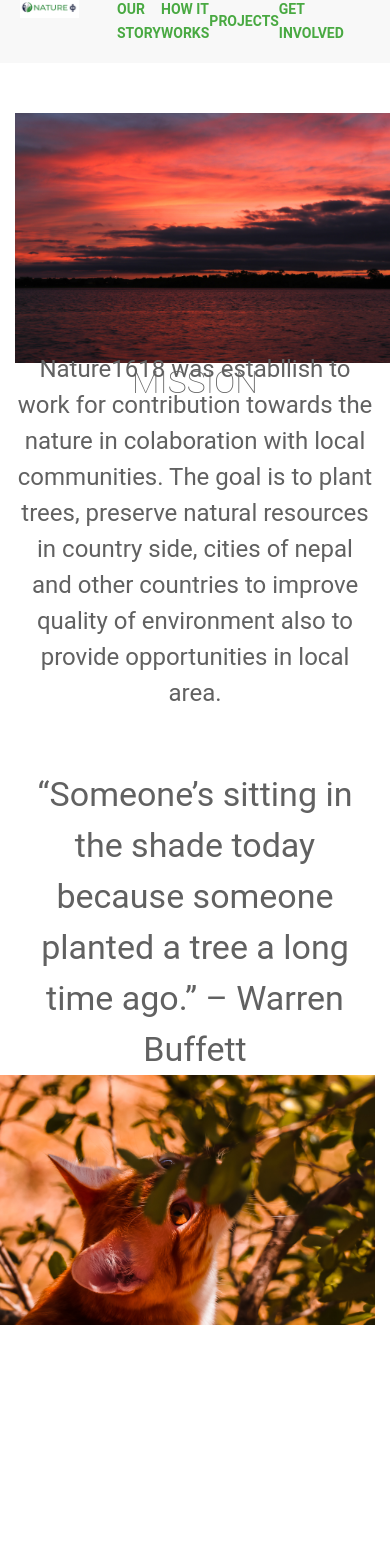
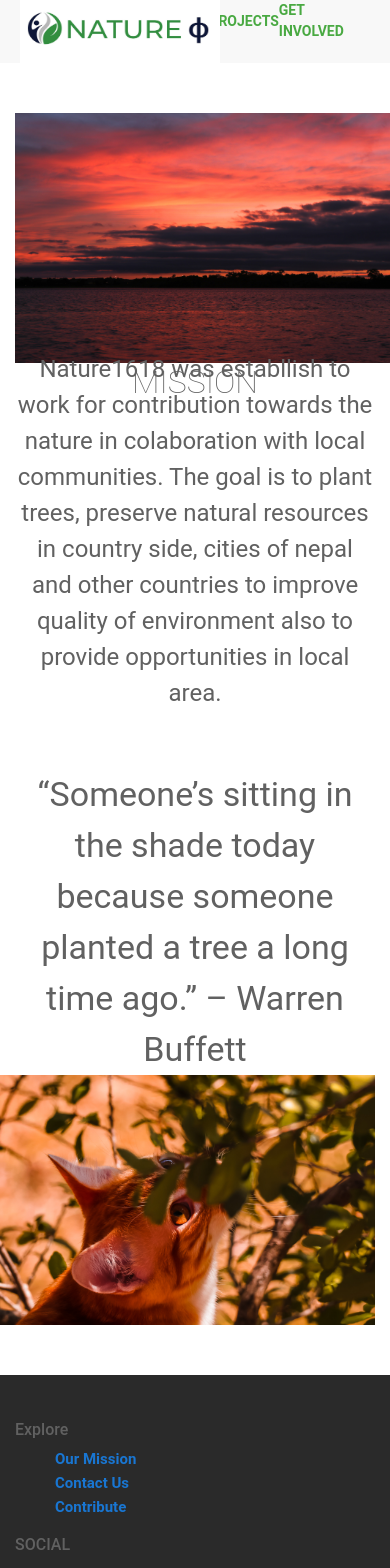
Before and after one commit to purnamagar89/nature1618, an Angular app: page / in a window 390 px wide. Shown: the part 5-1573 px from the top of the page. Before the commit the page ends 1330 px from the top, so only its background shows below. Built offline with nearby package versions, Linux system fonts and the light colour scheme.

Commit message:
adding footer and refactoring code

```diff
--- a/src/app/app.component.html
+++ b/src/app/app.component.html
@@ -1,2 +1,3 @@
 <app-header></app-header>
 <router-outlet></router-outlet>
+<app-footer></app-footer>
--- a/src/app/app.module.ts
+++ b/src/app/app.module.ts
@@ -11,6 +11,7 @@ import { OurStoriesComponent } from './stories/our-stories.component';
 import { HowWeworkComponent } from './work/how-wework.component';
 import { OurProjectsComponent } from './projects/our-projects.component';
 import { GetInvolvedComponent } from './help/get-involved.component';
+import { AppFooterComponent } from './footer/app-footer.component';
 
 @NgModule({
   imports: [
@@ -21,6 +22,7 @@ import { GetInvolvedComponent } from './help/get-involved.component';
   declarations: [
     AppComponent,
     AppHeaderComponent,
+    AppFooterComponent,
     AppHomeComponent,
     OurStoriesComponent,
     HowWeworkComponent,
--- /dev/null
+++ b/src/app/footer/app-footer.component.css
@@ -0,0 +1,9 @@
+.app-footer
+{
+  background-color:#2a2a2a;
+  padding:45px 0 20px;
+  font-size:15px;
+  line-height:24px;
+  color:#49a942;
+  width: 100%;
+}
--- /dev/null
+++ b/src/app/footer/app-footer.component.html
@@ -0,0 +1,18 @@
+<div class="app-footer">
+    <div class="container">
+        <div class="row">
+            <div class="col-md-6 col-sm-6 col-xs-6">
+                <h6>Explore</h6>
+                <ul class="app-footer-links">
+                    <li><a href="#">Our Mission</a></li>
+                    <li><a href="#">Contact Us</a></li>
+                    <li><a href="#">Contribute</a></li>
+                </ul>
+            </div>
+
+            <div class="col-md-6 col-sm-6 col-xs-6">
+                <h6>SOCIAL</h6>
+            </div>
+        </div>
+    </div>
+</div>
--- /dev/null
+++ b/src/app/footer/app-footer.component.ts
@@ -0,0 +1,15 @@
+import { Component, OnInit } from '@angular/core';
+
+@Component({
+  selector: 'app-footer',
+  templateUrl: './app-footer.component.html',
+  styleUrls: ['./app-footer.component.css']
+})
+export class AppFooterComponent implements OnInit {
+
+  constructor() { }
+
+  ngOnInit() {
+  }
+
+}
--- a/src/app/header/app-header.component.css
+++ b/src/app/header/app-header.component.css
@@ -1,12 +1,9 @@
-.app-header{
-    height: 68px;
-}
 .header-left-div {
     width: 30%;
 }
 img {
-    width: 50%;
-    height: 100%;
+    width: 200px;
+    height: 68px;
     position: relative;
     margin-left: 20px;
   }
@@ -35,19 +32,28 @@ img {
 
 }
 
-li:last-child {
-    margin-right: 0;
-    padding-right: 0;
-}
-
 .header-center-div a {
     color: #49a942;
     font-size: 14px;
 }
-.header-center-div a .link-no-hover{
+.header-center-div a:hover {
+    color: #161816;
+}
+
+.header-center-div{
     color: #49a942;
     font-size: 14px;
 }
+
+  @media only screen and (max-width: 600px) {
+    .header-center-div a {
+      float: none;
+      width: 100%;
+    }
+  }
+
+
+
 .header-right-div{
     width: 30%;
 }
--- a/src/app/header/app-header.component.html
+++ b/src/app/header/app-header.component.html
@@ -3,7 +3,7 @@
       <img src="../assets/logo.JPG" alt="image"></a>
   </div>
 </div>
-<div class="header header-center-div">
+<div class="header-center-div">
   <ul>
     <li>
       <a routerLink="ourstories" routerLinkActive="active">
@@ -32,5 +32,5 @@
 
 </div>
 
-<div class="header header-right-div">
+<div class="header-right-div">
 </div>
--- a/src/app/home/app-home.component.css
+++ b/src/app/home/app-home.component.css
@@ -1,8 +1,8 @@
 .home-r{
+  margin: 0;
   padding: 0;
-   margin: 0;
+}
 
-}
 img {
   margin: 0;
   padding: 0;
--- a/src/app/home/app-home.component.html
+++ b/src/app/home/app-home.component.html
@@ -1,25 +1,27 @@
 <div class="app-home">
         <div class="row home-r">
-        <div class="col-sm-6" style="padding-left: 5;padding-right: 0;">
+            <div class="col-md-6 col-sm-6 col-xs-6" style="padding-left: 5;padding-right: 0;">
                 <img src="../assets/1.JPG" alt="image">
             </div>
 
-        <div class="col-sm-6">
+            <div class="col-md-6 col-sm-6 col-xs-6">
                 <h1>MISSION</h1>
                 <p class="r1-p">
                     Nature1618 was establlish to work for contribution towards the nature in colaboration with
                     local communities.
-                The goal is to plant trees, preserve natural resources in country side, cities of nepal and other countries to improve quality of
+                    The goal is to plant trees, preserve natural resources in country side, cities of nepal and other
+                    countries to improve quality of
                     environment also to provide opportunities in local area.</p>
             </div>
         </div>
 
         <div class="row home-r">
-        <div class="col-sm-6">
-            <p class="r2-p">“Someone’s sitting in the shade today because someone planted a tree a long time ago.” – Warren Buffett
+            <div class="col-md-6 col-sm-6 col-xs-6">
+                <p class="r2-p">“Someone’s sitting in the shade today because someone planted a tree a long time ago.” –
+                    Warren Buffett
                 </p>
             </div>
-        <div class="col-sm-6" style="padding-left: 0; padding-right: 5;">
+            <div class="col-md-6 col-sm-6 col-xs-6" style="padding-left: 0; padding-right: 5;">
                 <img src="../assets/3.JPG" alt="image">
             </div>
         </div>
--- a/src/styles.css
+++ b/src/styles.css
@@ -84,5 +84,28 @@ app-home {
  align-items: center;
  font-size: 22px;
  align-content: center;
+ margin-top: 50px;
+ margin-bottom: 50px;
 
 }
+
+/* App Footer */
+
+app-footer {
+  width: 100%;
+  margin: 0;
+  padding: 0;
+  display: flex;
+  flex-direction: row;
+  justify-content: space-between;
+  align-items: center;
+  font-weight: bold;
+}
+
+
+ul{
+  list-style: none;
+}
+li{
+  list-style: none;
+}
```
Lines whose indentation alone changed are shown as unchanged.
